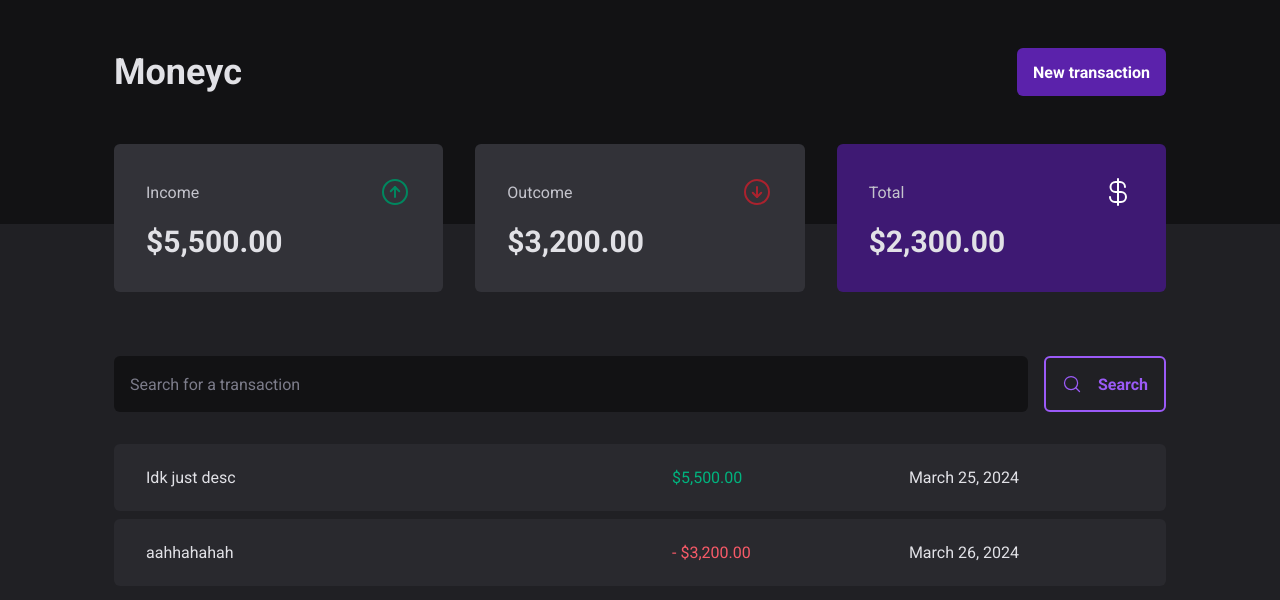
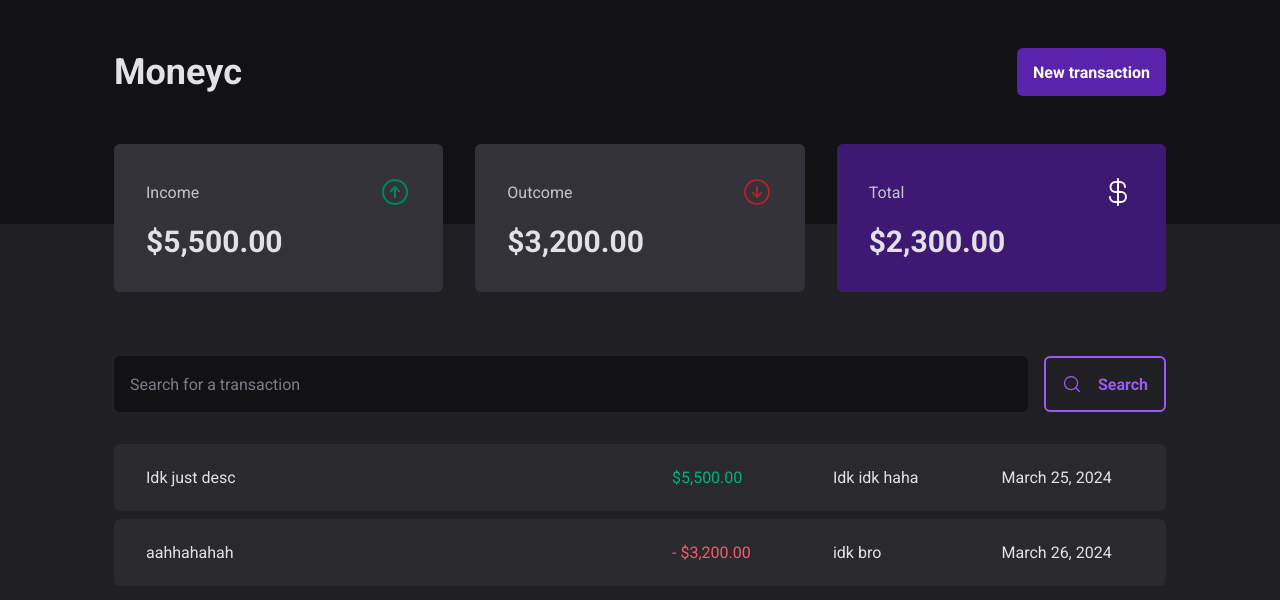
Before and after one commit to rodrigocitadin/moneyc, a React (Vite) app: page / in a window 1280 px wide. Shown: the top 600 px of the page. Built offline with nearby package versions, Linux system fonts and the light colour scheme; data requests are answered from the project's data file.

Commit message:
add category to table

```diff
--- a/src/pages/Transactions.tsx
+++ b/src/pages/Transactions.tsx
@@ -25,6 +25,7 @@ export default function Transactions() {
                       {v.kind === 'outcome' && '- '}
                       {currencyFormatter.format(v.price)}
                     </td>
+                    <td>{v.category}</td>
                     <td className="rounded-r-md">{dateFormatter.format(new Date(v.createdAt))}</td>
                   </tr>
                 )
```
